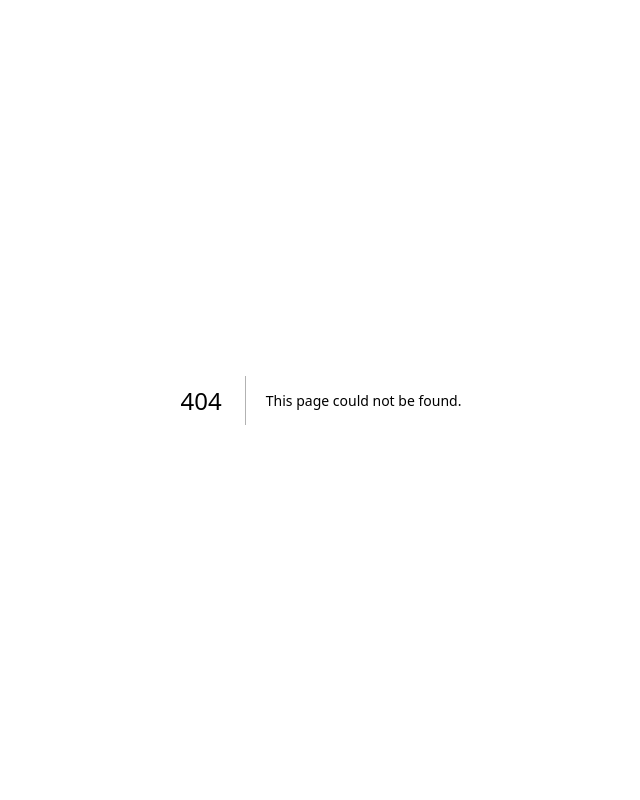
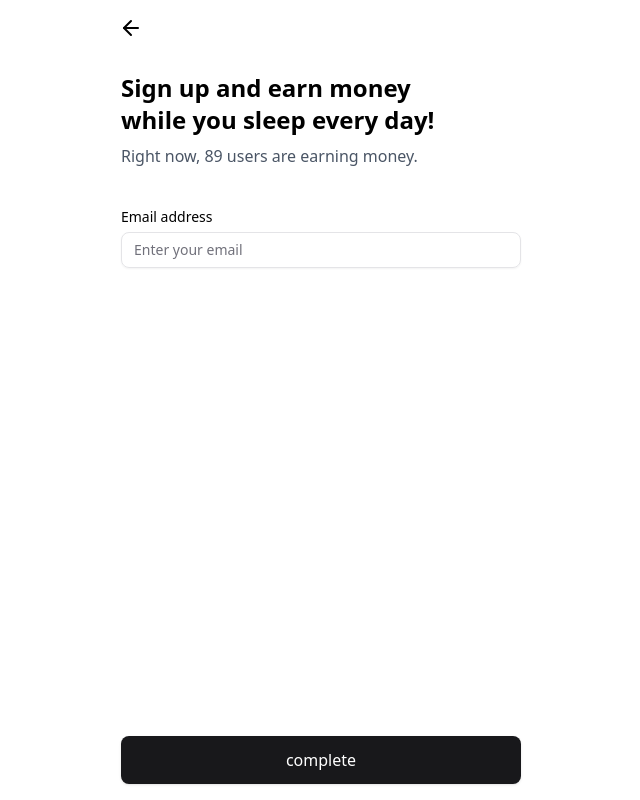
Before and after one commit to ygfafa/idward, a Next.js app: page /gift-cards/email in a window 1280 px wide. Before the commit this address had no page. Shown: the whole page, without its empty margins (319-959 px from the left). Built offline with nearby package versions, Linux system fonts and the light colour scheme.

Commit message:
feat: email page

```diff
--- /dev/null
+++ b/app/gift-cards/email/page.tsx
@@ -0,0 +1,64 @@
+'use client'
+
+import { useState } from 'react'
+
+import { Screen } from '@/components/layout/screen'
+import { BottomFixedButton } from '@/components/pattern/bottom-fixed-button'
+import { Input } from '@/components/ui/input'
+import { Label } from '@/components/ui/label'
+
+const Page = () => {
+  const [email, setEmail] = useState('')
+  const [error, setError] = useState('')
+
+  const validateEmail = (value: string) => {
+    const emailRegex = /^[^\s@]+@[^\s@]+\.[^\s@]+$/
+    return emailRegex.test(value)
+  }
+
+  const handleSubmit = () => {
+    if (!email) {
+      setError('Please enter your email.')
+      return
+    }
+
+    if (!validateEmail(email)) {
+      setError('Please enter a valid email address.')
+      return
+    }
+
+    alert(email)
+    setError('')
+  }
+
+  return (
+    <Screen nav={{ hasBackButton: true }}>
+      <div className="flex flex-col gap-2 pt-4 pb-10">
+        <h2 className="text-2xl font-bold">
+          Sign up and earn money <br />
+          while you sleep every day!
+        </h2>
+        <p className="text-gray-600">Right now, 89 users are earning money.</p>
+      </div>
+
+      <div className="flex flex-col gap-2">
+        <Label htmlFor="email">Email address</Label>
+        <Input
+          id="email"
+          type="email"
+          value={email}
+          onChange={(e) => {
+            setEmail(e.target.value)
+            setError('')
+          }}
+          placeholder="Enter your email"
+          error={error}
+        />
+      </div>
+
+      <BottomFixedButton onClick={handleSubmit}>complete</BottomFixedButton>
+    </Screen>
+  )
+}
+
+export default Page
```
